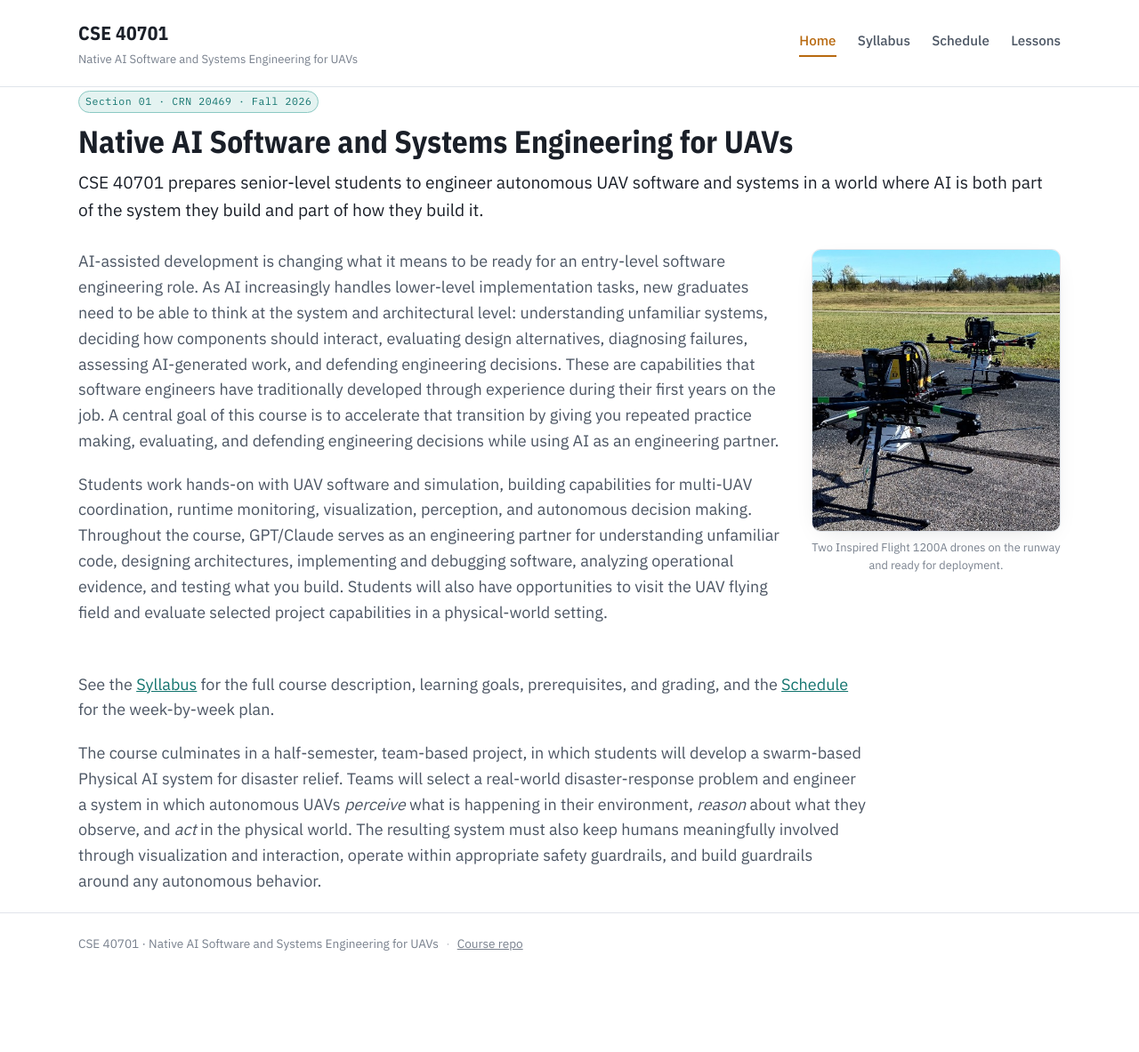
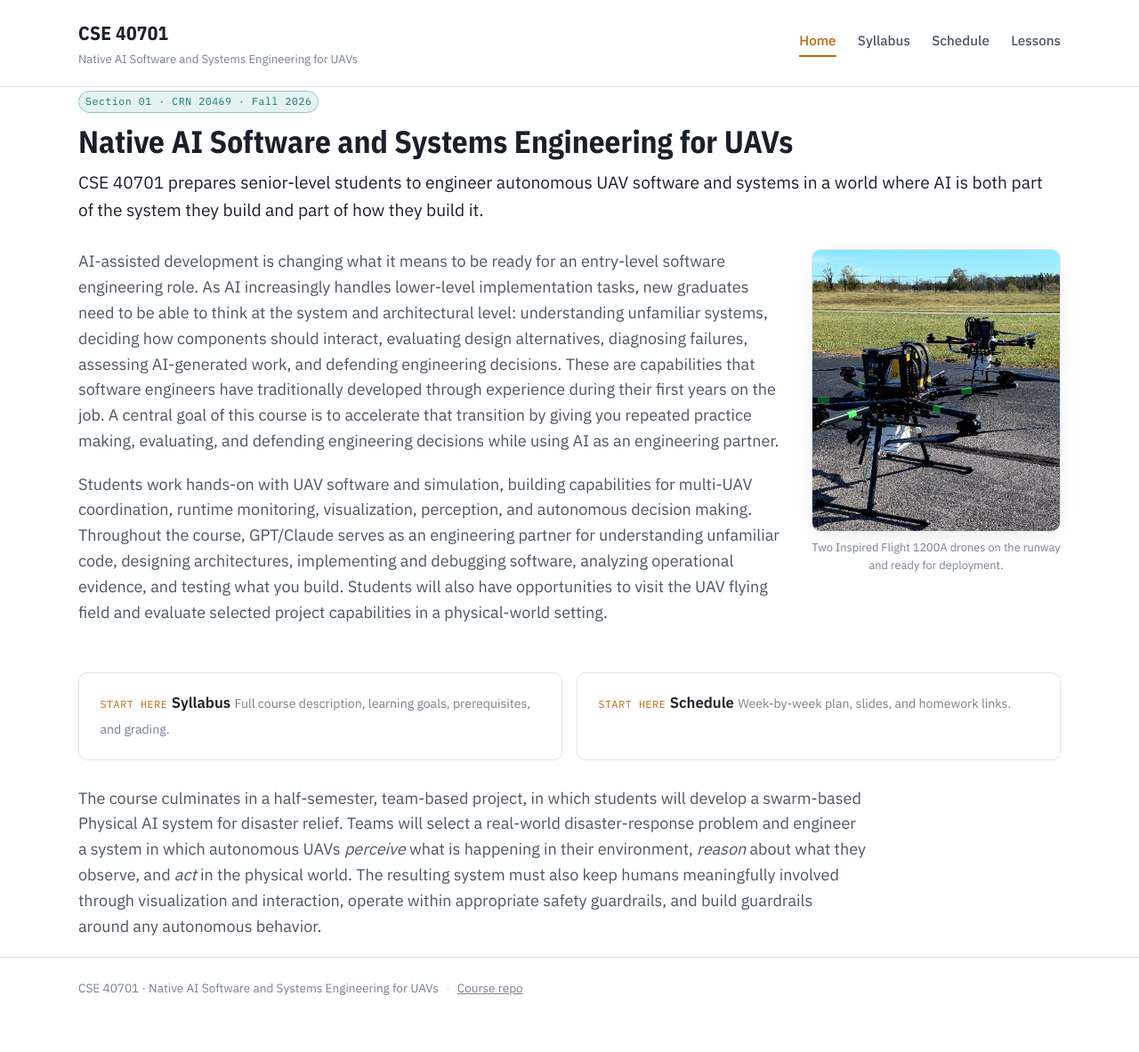
Before and after one commit to JaneClelandHuang/uav-native-ai, a Jekyll site: the page built from index.md, in a window 1280 px wide. Shown: the whole page at 89% size. Built offline with Jekyll 4.4.1, drawn with Linux system fonts in a browser that asks for light colours; before the commit the page ends 1132 px from its top, so only the background shows below that.

Commit message:
index.md: turn Syllabus/Schedule links into cards for visual prominence
Reuses the existing .card/.card-grid pattern already used on the Lessons
page instead of inline text. Switched card-grid from auto-fill to
auto-fit so a short row (2 cards here, or the last row of 7 on Lessons)
stretches to fill the width instead of sitting small with empty tracks.

Co-Authored-By: Claude Sonnet 5 <noreply@anthropic.com>
Claude-Session: https://claude.ai/code/session_01UfY8esQLQoaAmjs3J5XarZ

```diff
--- a/assets/css/style.css
+++ b/assets/css/style.css
@@ -174,7 +174,7 @@ pre code { background: none; border: none; padding: 0; }
   margin-bottom: 0.5em;
 }
 
-.card-grid { display: grid; grid-template-columns: repeat(auto-fill, minmax(240px, 1fr)); gap: 16px; margin: 0 0 1.6em; }
+.card-grid { display: grid; grid-template-columns: repeat(auto-fit, minmax(240px, 1fr)); gap: 16px; margin: 0 0 1.6em; }
 .card {
   border: 1px solid var(--line);
   border-radius: var(--radius);
--- a/index.md
+++ b/index.md
@@ -28,6 +28,17 @@ Students work hands-on with UAV software and simulation, building capabilities f
 
 </div>
 
-See the [Syllabus]({{ '/syllabus.html' | relative_url }}) for the full course description, learning goals, prerequisites, and grading, and the [Schedule]({{ '/schedule.html' | relative_url }}) for the week-by-week plan.
+<div class="card-grid">
+<a class="card" href="{{ '/syllabus.html' | relative_url }}">
+  <span class="card-eyebrow">Start Here</span>
+  <span class="card-title">Syllabus</span>
+  <span class="card-desc">Full course description, learning goals, prerequisites, and grading.</span>
+</a>
+<a class="card" href="{{ '/schedule.html' | relative_url }}">
+  <span class="card-eyebrow">Start Here</span>
+  <span class="card-title">Schedule</span>
+  <span class="card-desc">Week-by-week plan, slides, and homework links.</span>
+</a>
+</div>
 
 The course culminates in a half-semester, team-based project, in which students will develop a swarm-based Physical AI system for disaster relief. Teams will select a real-world disaster-response problem and engineer a system in which autonomous UAVs <i>perceive</i> what is happening in their environment, <i>reason</i> about what they observe, and <i>act</i> in the physical world. The resulting system must also keep humans meaningfully involved through visualization and interaction, operate within appropriate safety guardrails, and build guardrails around any autonomous behavior.
```
